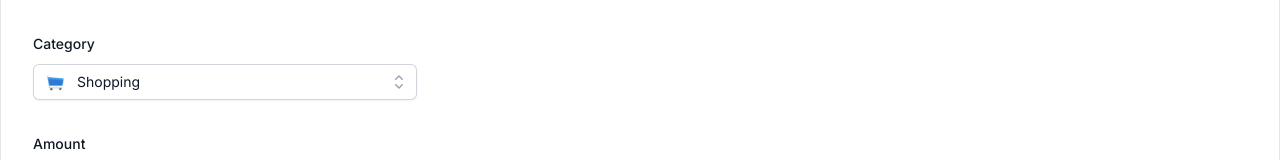
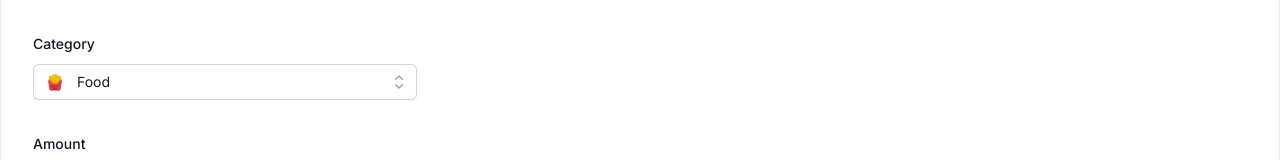
Before and after one commit to andychowhh/expense-tracker, a Next.js app in the folder web/: page /record-expense in a window 1280 px wide. Shown: the part 177-337 px from the top of the page. Built offline with nearby package versions, Linux system fonts and the light colour scheme.

Commit message:
refactor

```diff
--- a/web/app/record-expense/CategorySelect.tsx
+++ b/web/app/record-expense/CategorySelect.tsx
@@ -5,7 +5,7 @@ import { Listbox, Transition } from "@headlessui/react";
 import { CheckIcon, ChevronUpDownIcon } from "@heroicons/react/20/solid";
 import Image from "next/image";
 
-const people = [
+const CATEGORIES = [
   {
     id: 1,
     name: "Food",
@@ -38,7 +38,7 @@ function classNames(...classes) {
 }
 
 export default function Example() {
-  const [selected, setSelected] = useState(people[3]);
+  const [selected, setSelected] = useState(CATEGORIES[0]);
 
   return (
     <Listbox value={selected} onChange={setSelected}>
@@ -76,23 +76,23 @@ export default function Example() {
               leaveTo="opacity-0"
             >
               <Listbox.Options className="absolute z-10 mt-1 max-h-56 w-full overflow-auto rounded-md bg-white py-1 text-base shadow-lg ring-1 ring-black ring-opacity-5 focus:outline-none sm:text-sm">
-                {people.map((person) => (
+                {CATEGORIES.map((category) => (
                   <Listbox.Option
-                    key={person.id}
+                    key={category.id}
                     className={({ active }) =>
                       classNames(
                         active ? "bg-indigo-600 text-white" : "text-gray-900",
                         "relative cursor-default select-none py-2 pl-3 pr-9"
                       )
                     }
-                    value={person}
+                    value={category}
                   >
                     {({ selected, active }) => (
                       <>
                         <div className="flex items-center">
                           <div className="h-5 w-5 relative">
                             <Image
-                              src={person.avatar}
+                              src={category.avatar}
                               alt=""
                               className="flex-shrink-0 rounded-full"
                               fill={true}
@@ -104,7 +104,7 @@ export default function Example() {
                               "ml-3 block truncate"
                             )}
                           >
-                            {person.name}
+                            {category.name}
                           </span>
                         </div>
 
```
